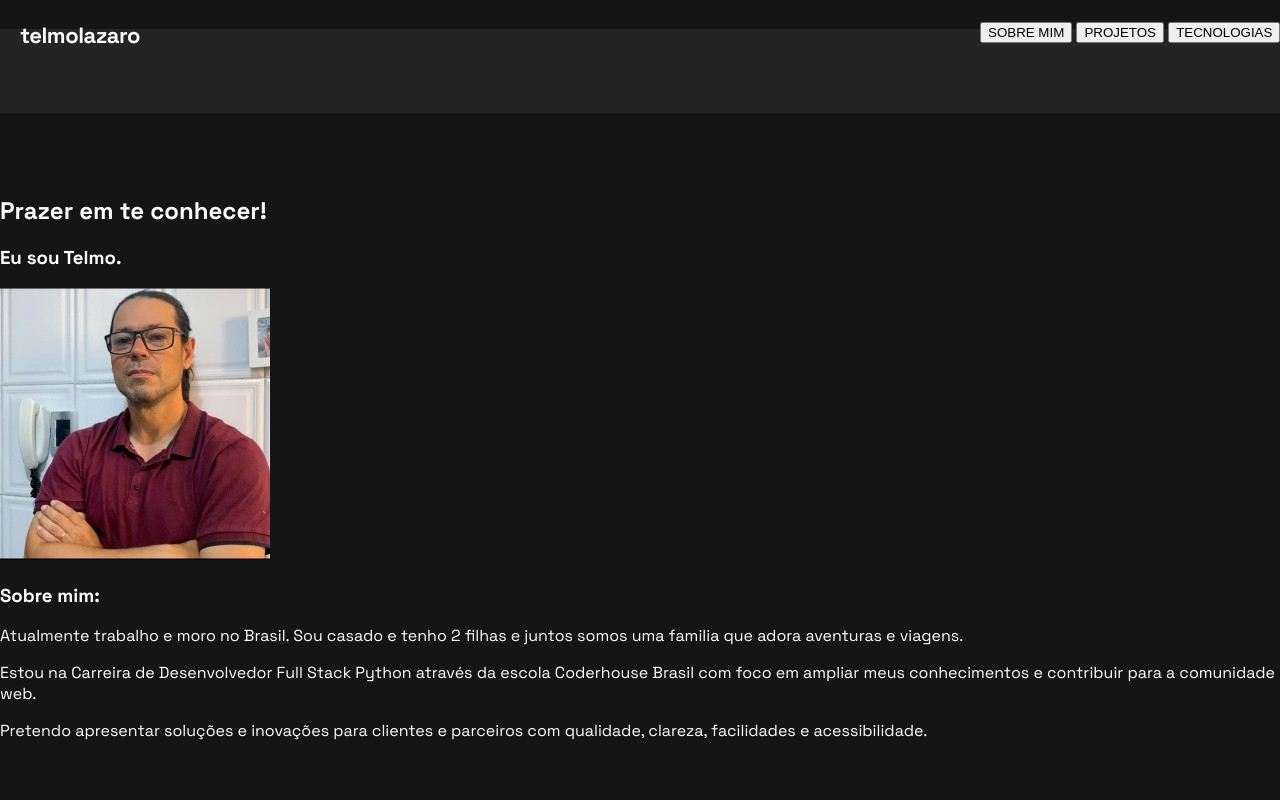
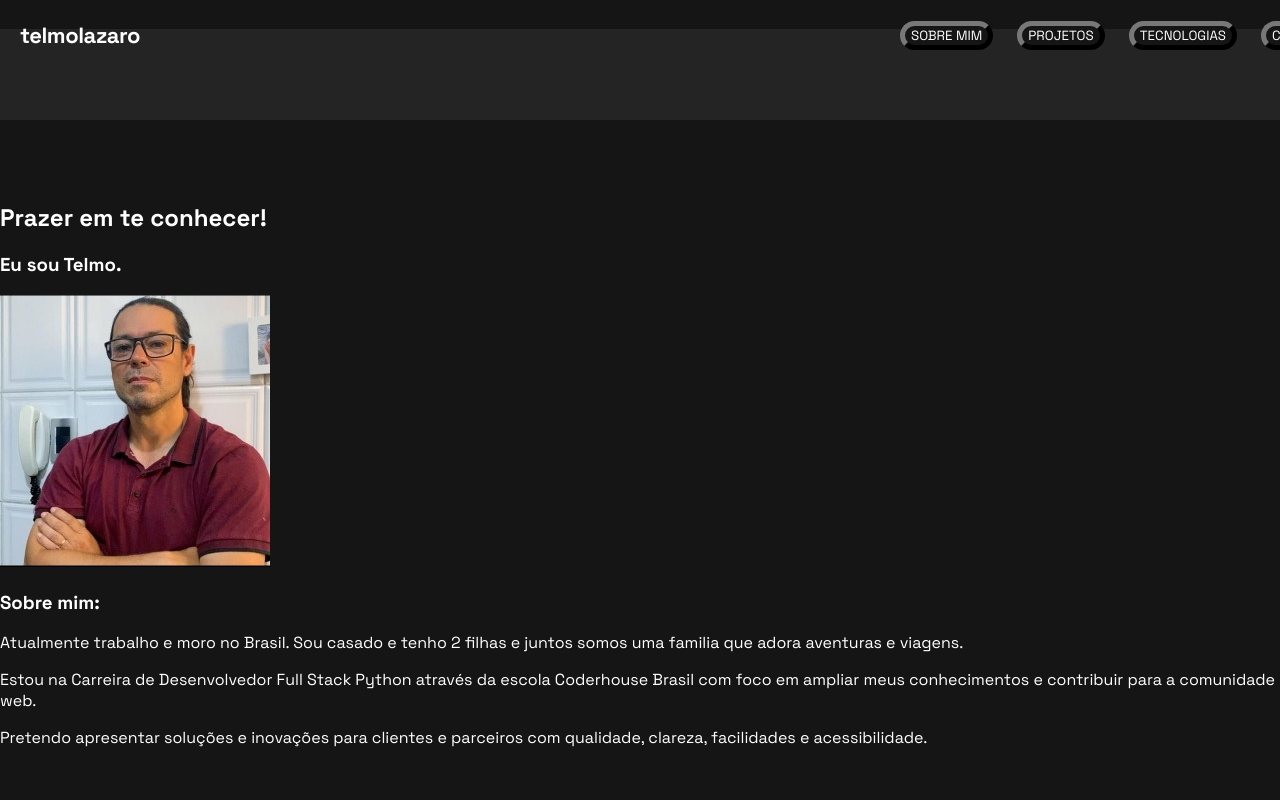
Before and after one commit to telmolazaro/MEU-PROJETO-HTML, a plain HTML site: page index.html in a window 1280 px wide. Shown: the top 800 px of the page. Drawn offline with Linux system fonts and the light colour scheme.

Commit message:
Alterações nos botões

```diff
--- a/arquivo.css
+++ b/arquivo.css
@@ -2,7 +2,27 @@
  font-family: space grotesk;
  color:#FFFFFF ;
  background-color:#151515 ;
+ border-radius: 20px;
+border-width: 5px;
+border-color: #242424;
 }
+.position {
+    position: relative;
+    right: 80px;
+}
+.position1 {
+    position: relative;
+    right: 60px;
+}
+.position2 {
+    position: relative;
+    right: 40px;
+}
+.position3 {
+    position: relative;
+    right: 20px;
+}
+
 h4 {
 font-size: 22px;
 font-weight: 700;
--- a/index.html
+++ b/index.html
@@ -14,13 +14,13 @@
         <div>
     <h4>telmolazaro</h4>
     <nav>
-    <a href="#Sobre mim"><button>SOBRE MIM</button></a>
-    <a href="#Projetos"><button>PROJETOS</button></a>
-    <a href="#Tecnologias"><button>TECNOLOGIAS</button></a>
-    <a href="#CONTATO"><button>CONTATO</button></a>
-    <a href="#Redes Sociais"><button>REDES SOCIAIS</button></a>
+    <a href="#Sobre mim"><button class="font position">SOBRE MIM</button></a>
+    <a href="#Projetos"><button class="font position1">PROJETOS</button></a>
+    <a href="#Tecnologias"><button class="font position2">TECNOLOGIAS</button></a>
+    <a href="#CONTATO"><button class="font position3">CONTATO</button></a>
+    <a href="#Redes Sociais"><button class="font">REDES SOCIAIS</button></a>
+</nav>
 </div>
-</nav>
     <br>
     <br>
     <br>
```
